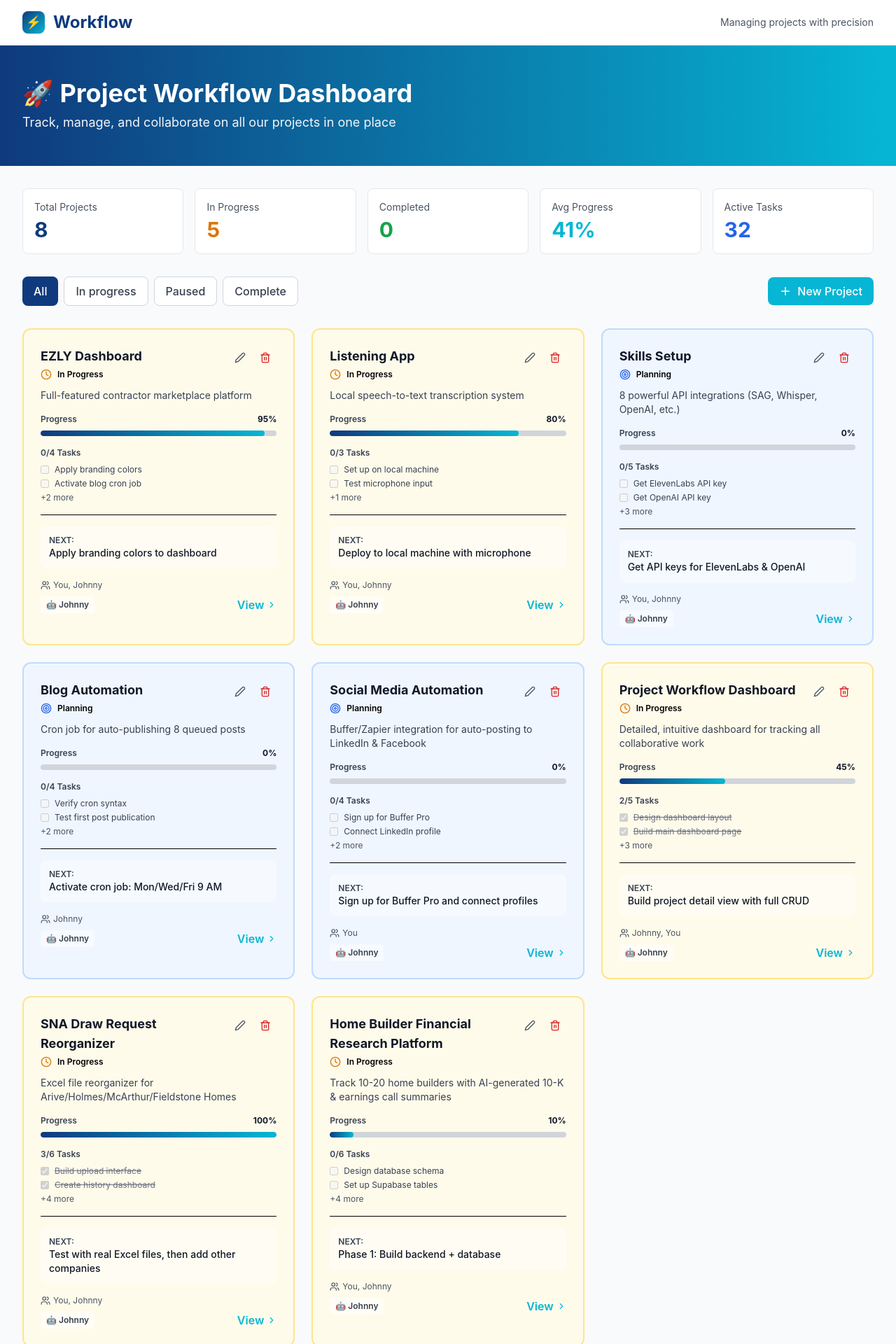
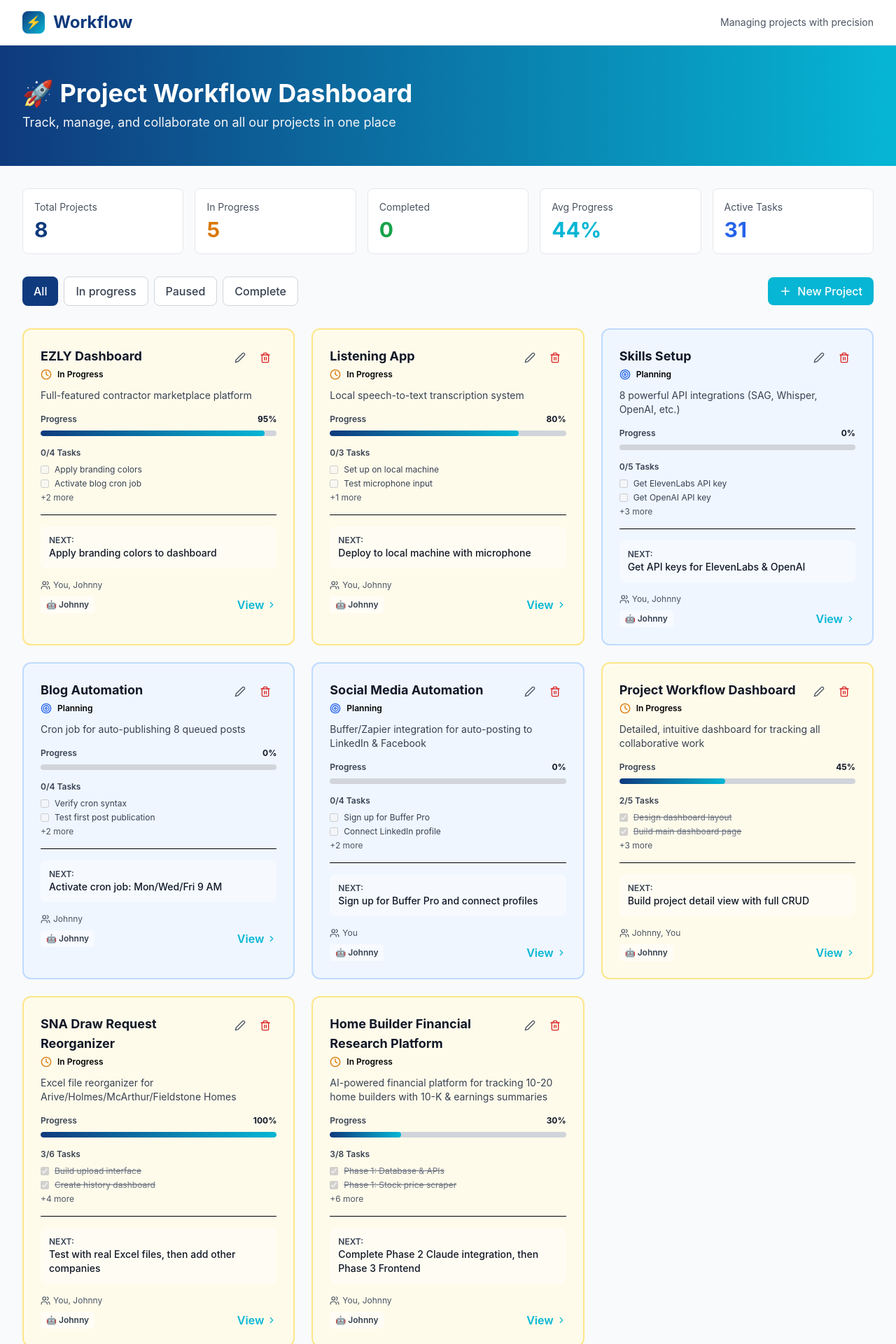
Before and after one commit to bpnelsen/project-workflow-dashboard, a Next.js app: page / in a window 1280 px wide. Shown: the top 1920 px of the page at 70% size. Built offline with nearby package versions, Linux system fonts and the light colour scheme.

Commit message:
Update Home Builder platform to Phase 2 status (30% progress)

```diff
--- a/app/page.tsx
+++ b/app/page.tsx
@@ -160,20 +160,22 @@ export default function Dashboard() {
     {
       id: '8',
       name: 'Home Builder Financial Research Platform',
-      description: 'Track 10-20 home builders with AI-generated 10-K & earnings call summaries',
+      description: 'AI-powered financial platform for tracking 10-20 home builders with 10-K & earnings summaries',
       status: 'in-progress',
-      progress: 10,
+      progress: 30,
       tasks: [
-        { id: 't32', title: 'Design database schema', completed: false, dueDate: '2026-03-06' },
-        { id: 't33', title: 'Set up Supabase tables', completed: false, dueDate: '2026-03-07' },
-        { id: 't34', title: 'Integrate Edgar API', completed: false, dueDate: '2026-03-10' },
-        { id: 't35', title: 'Integrate Yahoo Finance API', completed: false, dueDate: '2026-03-10' },
-        { id: 't36', title: 'Build stock price scraper', completed: false, dueDate: '2026-03-12' },
-        { id: 't37', title: 'Phase 1 testing & validation', completed: false, dueDate: '2026-03-14' },
+        { id: 't32', title: 'Phase 1: Database & APIs', completed: true, dueDate: '2026-03-05' },
+        { id: 't33', title: 'Phase 1: Stock price scraper', completed: true, dueDate: '2026-03-05' },
+        { id: 't34', title: 'Phase 2: Claude AI wrapper', completed: true, dueDate: '2026-03-05' },
+        { id: 't35', title: 'Phase 2: 10-K summarization', completed: false, dueDate: '2026-03-12' },
+        { id: 't36', title: 'Phase 2: Earnings call analysis', completed: false, dueDate: '2026-03-12' },
+        { id: 't37', title: 'Phase 3: Frontend (Next.js)', completed: false, dueDate: '2026-03-24' },
+        { id: 't38', title: 'Phase 4: Automation & alerts', completed: false, dueDate: '2026-03-27' },
+        { id: 't39', title: 'Phase 5: Deploy to Vercel', completed: false, dueDate: '2026-03-30' },
       ],
       team: ['You', 'Johnny'],
-      lastUpdated: '2026-03-05 06:59',
-      nextAction: 'Phase 1: Build backend + database',
+      lastUpdated: '2026-03-05 07:10',
+      nextAction: 'Complete Phase 2 Claude integration, then Phase 3 Frontend',
       priority: 'high',
       aiAssistant: 'Johnny'
     }
```
